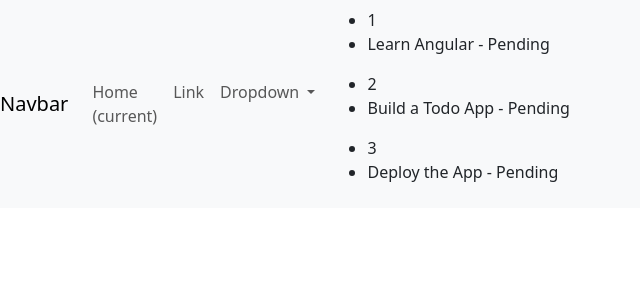
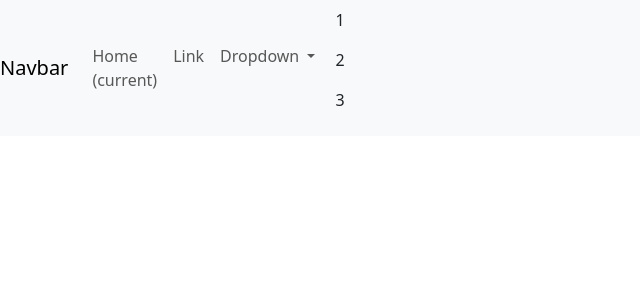
Before and after one commit to AdityaJava/angular-todo-list, an Angular app: page / in a window 1280 px wide. Shown: the top 300 px of the page, without its empty margins (0-640 px from the left). Built offline with nearby package versions, Linux system fonts and the light colour scheme.

Commit message:
feat: create TodoItem component and update Todo component to use it

```diff
--- /dev/null
+++ b/src/app/MyComponents/todo-item/todo-item.component.html
@@ -0,0 +1 @@
+<p>{{todo.id}}</p>
--- /dev/null
+++ b/src/app/MyComponents/todo-item/todo-item.component.ts
@@ -0,0 +1,18 @@
+import { Component, Input } from '@angular/core';
+import { Todo } from '../../Todo';
+
+@Component({
+  selector: 'todo-item',
+  standalone: false,
+  templateUrl: './todo-item.component.html',
+  styleUrl: './todo-item.component.css'
+})
+export class TodoItemComponent {
+
+  @Input()
+  todo! : Todo;
+
+  constructor(){
+
+  }
+}
--- a/src/app/MyComponents/todo/todo.component.html
+++ b/src/app/MyComponents/todo/todo.component.html
@@ -1,6 +1,4 @@
-<ul *ngFor="let todo of todos">
-    <li>{{todo.id}}</li>
-    <li>
-        {{ todo.title }} - {{ todo.active ? 'Completed' : 'Pending' }}
-    </li>
-</ul>
+<div *ngFor="let todo of todos">
+    <todo-item [todo]="todo">
+    </todo-item>
+</div>
--- a/src/app/app-module.ts
+++ b/src/app/app-module.ts
@@ -4,11 +4,13 @@ import { BrowserModule } from '@angular/platform-browser';
 import { AppRoutingModule } from './app-routing-module';
 import { App } from './app';
 import { TodoComponent } from './MyComponents/todo/todo.component';
+import { TodoItemComponent } from './MyComponents/todo-item/todo-item.component';
 
 @NgModule({
   declarations: [
     App,
-    TodoComponent
+    TodoComponent,
+    TodoItemComponent
   ],
   imports: [
     BrowserModule,
```
Also changed, not shown: src/app/MyComponents/todo-item/todo-item.component.css (added), 2 other files (tests, documents, lock files or other folders).
